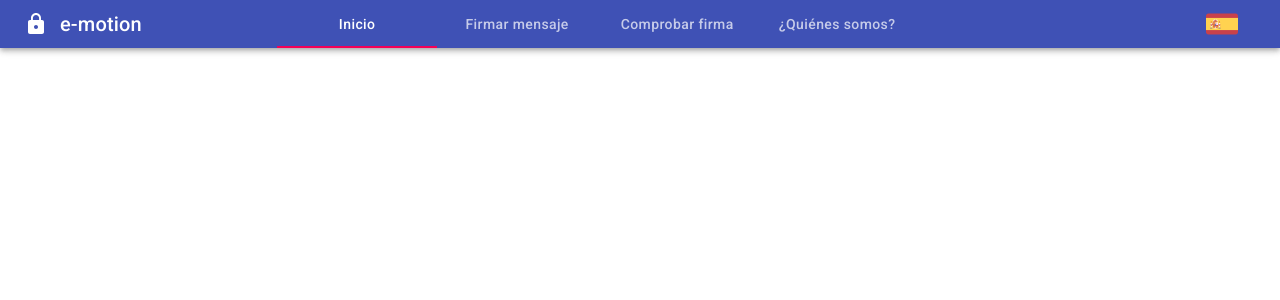
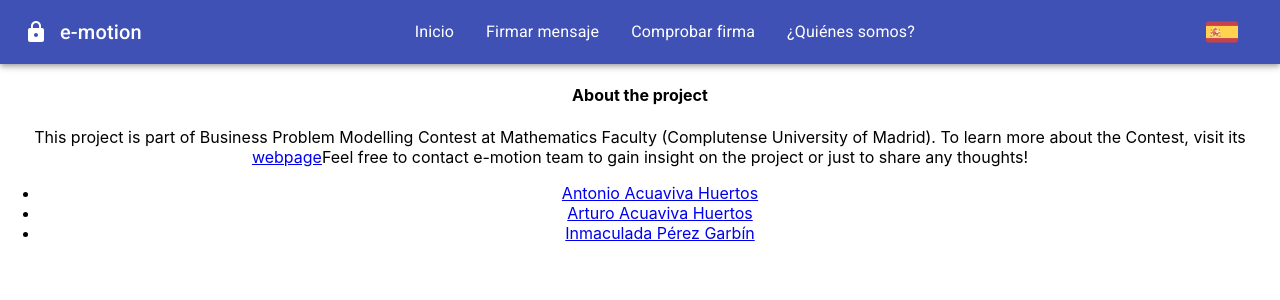
Before and after one commit to Team-e-motion/CMPE-GMV-2020, a React (Create React App) app: page /CMPE-GMV-2020/quienes-somos in a window 1280 px wide. Shown: the top 300 px of the page. Built offline with nearby package versions, Linux system fonts and the light colour scheme.

Commit message:
Routing navbar

```diff
--- a/public/index.html
+++ b/public/index.html
@@ -32,7 +32,7 @@
     work correctly both with client-side routing and a non-root public URL.
     Learn how to configure a non-root public URL by running `npm run build`.
   -->
-  <title>E-motion GMV</title>
+  <title>e-motion GMV</title>
 </head>
 <body>
 <noscript>Habilita JavaScript para poder ejecutar esta aplicación.</noscript>
--- a/src/App.js
+++ b/src/App.js
@@ -1,13 +1,23 @@
 import React, {Component} from 'react';
+import {BrowserRouter, Route, Switch} from "react-router-dom";
 import './App.css';
 import NavBar from "./components/navbar";
+import About from "./components/about";
 
 class App extends Component {
   render() {
     return (
+        <BrowserRouter>
           <div className="App">
             <NavBar />
+            <Switch>
+                {/* <Route exact path="/CMPE-GMV-2020" component={Home} />
+                <Route path="/CMPE-GMV-2020/firmar-mensaje" component={Sign} />
+                <Route path="/CMPE-GMV-2020/comprobar-firma" component={Validate} /> */}
+                <Route path="/CMPE-GMV-2020/quienes-somos" component={About} />
+            </Switch>
           </div>
+        </BrowserRouter>
     );
   }
 }
--- a/src/components/about/index.js
+++ b/src/components/about/index.js
@@ -2,11 +2,19 @@ import React from 'react';
 
 const About = () => {
     return (
+
         <div className="About">
+            {/* This info is just temporary */}
             <h4 className="center">About the project</h4>
             <p>
                 This project is part of Business Problem Modelling Contest at Mathematics Faculty (Complutense
                 University of Madrid). To learn more about the Contest, visit its <a href="https://matematicas.ucm.es/modelizacion-de-problemas-de-empresas">webpage</a>
+                Feel free to contact e-motion team to gain insight on the project or just to share any thoughts!
+                <ul>
+                    <li><a href="mailto:ahacua@ucm.es">Antonio Acuaviva Huertos</a></li>
+                    <li><a href="mailto:arturac@ucm.es">Arturo Acuaviva Huertos</a></li>
+                    <li><a href="mailto:inmape01@ucm.es">Inmaculada Pérez Garbín</a></li>
+                </ul>
             </p>
         </div>
     );
--- a/src/components/navbar/index.js
+++ b/src/components/navbar/index.js
@@ -3,17 +3,43 @@ import AppBar from '@material-ui/core/AppBar';
 import IconButton from "@material-ui/core/IconButton";
 import Toolbar from "@material-ui/core/Toolbar";
 import Typography from "@material-ui/core/Typography";
+import LockIcon from '@material-ui/icons/Lock';
+import {makeStyles} from "@material-ui/core/styles";
+import {List, ListItem, ListItemText} from "@material-ui/core";
 import Button from "@material-ui/core/Button";
-import LockIcon from '@material-ui/icons/Lock';
 import MenuItem from "@material-ui/core/MenuItem";
 import Menu from "@material-ui/core/Menu";
-import Tabs from "@material-ui/core/Tabs";
-import Tab from "@material-ui/core/Tab";
+
+const useStyles = makeStyles({
+    navbarDisplayFlex: {
+        display: `flex`,
+        justifyContent: `center`,
+        alignItems: 'center',
+        margin: 'auto'
+    },
+    navDisplayFlex: {
+        display: `flex`,
+        justifyContent: `center`,
+        alignItems: 'center',
+        margin: 'auto'
+    },
+    linkText: {
+        textDecoration: `none`,
+        textTransform: `none`,
+        color: `white`
+    }
+});
+
+const navLinks = [
+    { title: `Inicio`, path: `/CMPE-GMV-2020` },
+    { title: `Firmar mensaje`, path: `/CMPE-GMV-2020/firmar-mensaje` },
+    { title: `Comprobar firma`, path: `/CMPE-GMV-2020/comprobar-firma` },
+    { title: `¿Quiénes somos?`, path: `/CMPE-GMV-2020/quienes-somos` }
+];
 
 const NavBar = () => {
 
     const [anchorEl, setAnchorEl] = React.useState(null);
-    const [value, setValue] = React.useState(0);
     const open = Boolean(anchorEl);
 
     const handleMenu = (event) => {
@@ -24,6 +50,8 @@ const NavBar = () => {
         setAnchorEl(null);
     };
 
+    const classes = useStyles();
+
     return (
         <AppBar position="static">
             <Toolbar variant="dense">
@@ -33,23 +61,19 @@ const NavBar = () => {
                 <Typography variant="h6" color="inherit">
                     e-motion
                 </Typography>
-                <div style={{ display: 'flex',
-                    alignItems: 'center',
-                    justifyContent: 'center',
-                    margin: 'auto',}}>
-                            <Tabs
-                                onChange={(e, v) => setValue(v)}
-                                value={value}
-                                aria-label="Navigation Tabs"
-
+                <List
+                    component="nav"
+                    aria-labelledby="main navigation"
+                    className={classes.navDisplayFlex}
                 >
-                                <Tab label={"Inicio"} style={{ textTransform: 'none'}}  />
-                                <Tab label={"Firmar mensaje"} style={{ textTransform: 'none'}} />
-                                <Tab label={"Comprobar firma"} style={{ textTransform: 'none'}} />
-                                <Tab label={"¿Quiénes somos?"} style={{ textTransform: 'none'}} />
-                            </Tabs>
-                </div>
-                <div style={{  marginLeft: 'auto',}}>
+                    {navLinks.map(({ title, path }) => (
+                        <a href={path} key={title} className={classes.linkText}>
+                            <ListItem button>
+                                <ListItemText primary={title} />
+                            </ListItem>
+                        </a>
+                    ))}
+                </List>
                 <Button
                     aria-label="account of current user"
                     aria-controls="menu-appbar"
@@ -74,7 +98,6 @@ const NavBar = () => {
                 >
                     <MenuItem onClick={handleClose}>Español</MenuItem>
                 </Menu>
-                </div>
             </Toolbar>
         </AppBar>
     );
```
Also changed, not shown: src/components/contact/index.js (deleted, +0 -19 lines), src/containers/home/index.js (added, +10 -0 lines), 1 other file (tests, documents, lock files or other folders). Lines whose indentation alone changed are shown as unchanged.
